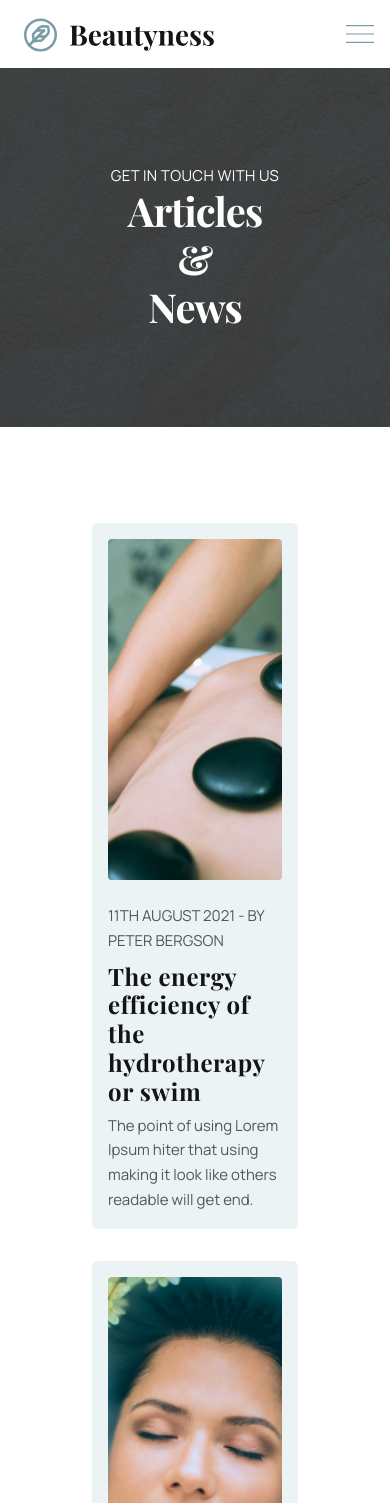
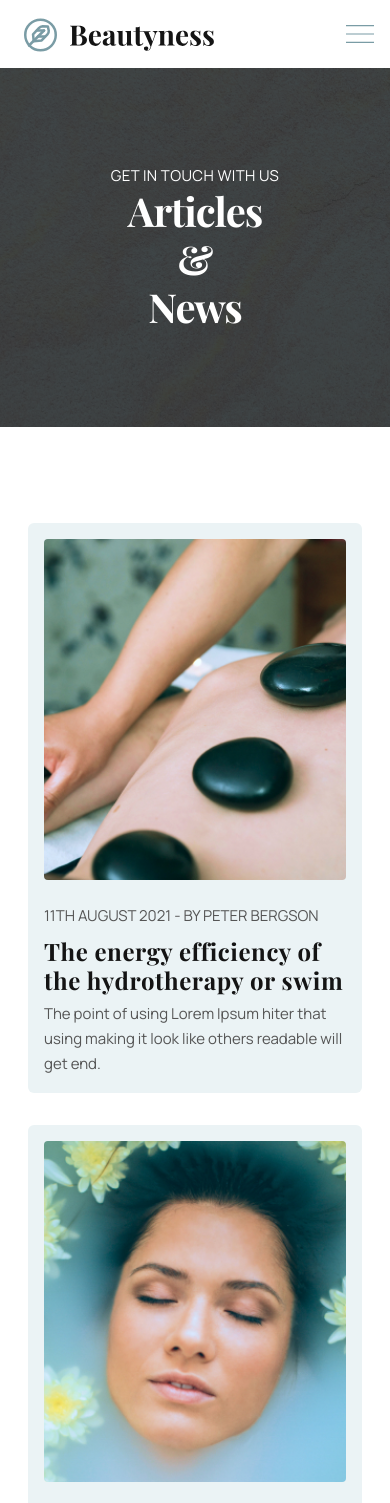
Before and after one commit to FatemeGhalandari/Beautyness, a React (Vite) app: page /Blog in a window 390 px wide. Shown: the top 1503 px of the page. Built offline with nearby package versions, Linux system fonts and the light colour scheme.

Commit message:
Fix bugs

```diff
--- a/src/components/Blog/Story.jsx
+++ b/src/components/Blog/Story.jsx
@@ -3,7 +3,7 @@ import styles from "../../styles";
 import { NavLink } from "react-router-dom";
 const Story = () => {
   return (
-    <div className="flex flex-col items-center justify-center py-20 px-20">
+    <div className="flex flex-col items-center justify-center py-20 sm:px-20 px-4">
       <StoryCard />
       <NavLink to="/Blog">
         <button type="button" className={`${styles.bt}`}>
```
